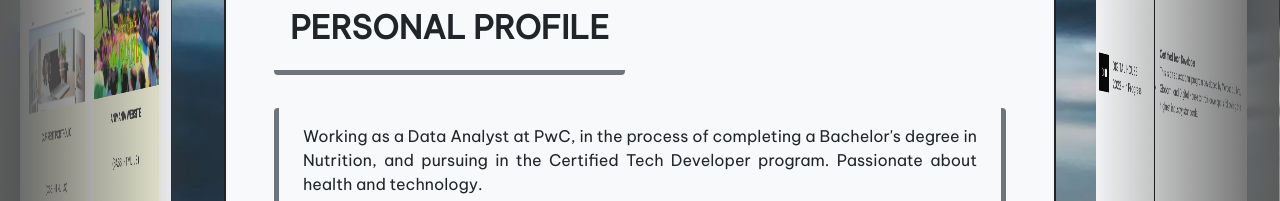
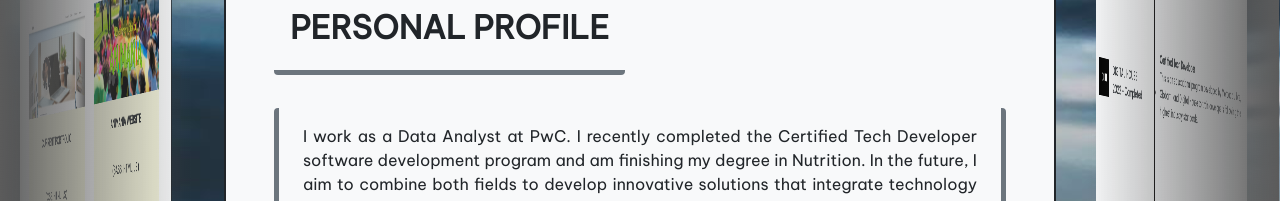
Before and after one commit to JuampaMZ/Portfolio-Web, a plain HTML site: page index.html in a window 1280 px wide. Shown: the part 743-944 px from the top of the page. Drawn offline with nearby package versions, Linux system fonts and the light colour scheme.

Commit message:
Update CV

```diff
--- a/index.html
+++ b/index.html
@@ -176,7 +176,16 @@
                             <hr>
                             <div class=" p-2 p-sm-4 py-xl-3 rounded-start rounded-end border-start border-end border-secondary border-5 d-inline ms-xxl-5 ">
                                 <p class="text-dark text-justify text-wrap">
-                                    Working as a Data Analyst at PwC, in the process of completing a Bachelor's degree in Nutrition, and pursuing in the Certified Tech Developer program. Passionate about health and technology.</p>
+                                    I work as a Data Analyst at PwC. I
+recently completed the Certified
+Tech Developer software
+development program and am
+finishing my degree in Nutrition. In
+the future, I aim to combine both
+fields to develop innovative
+solutions that integrate
+technology and health.
+</p>
                             </div>
                         </section>
                         <section class="py-2 px-4 px-sm-5 d-flex flex-column align-items-md-start">
@@ -258,7 +267,7 @@
                     <div class="education-centers d-flex flex-column">
                         <div class="education-center flex-column flex-md-row text-md-start text-dark">
                             <div><img src="img/DH.jpg" alt="Digital-House"></div>
-                            <div>DIGITAL HOUSE <br> 2022 - In Progress</div>
+                            <div>DIGITAL HOUSE <br> 2022 - Completed</div>
                         </div>
                         <div class="education-center flex-column flex-md-row text-md-start text-dark">
                             <div><img src="img/sembrando-TIC.jpg" alt="sembrando-TIC"></div>
```
Also changed, not shown: 2 other files.
